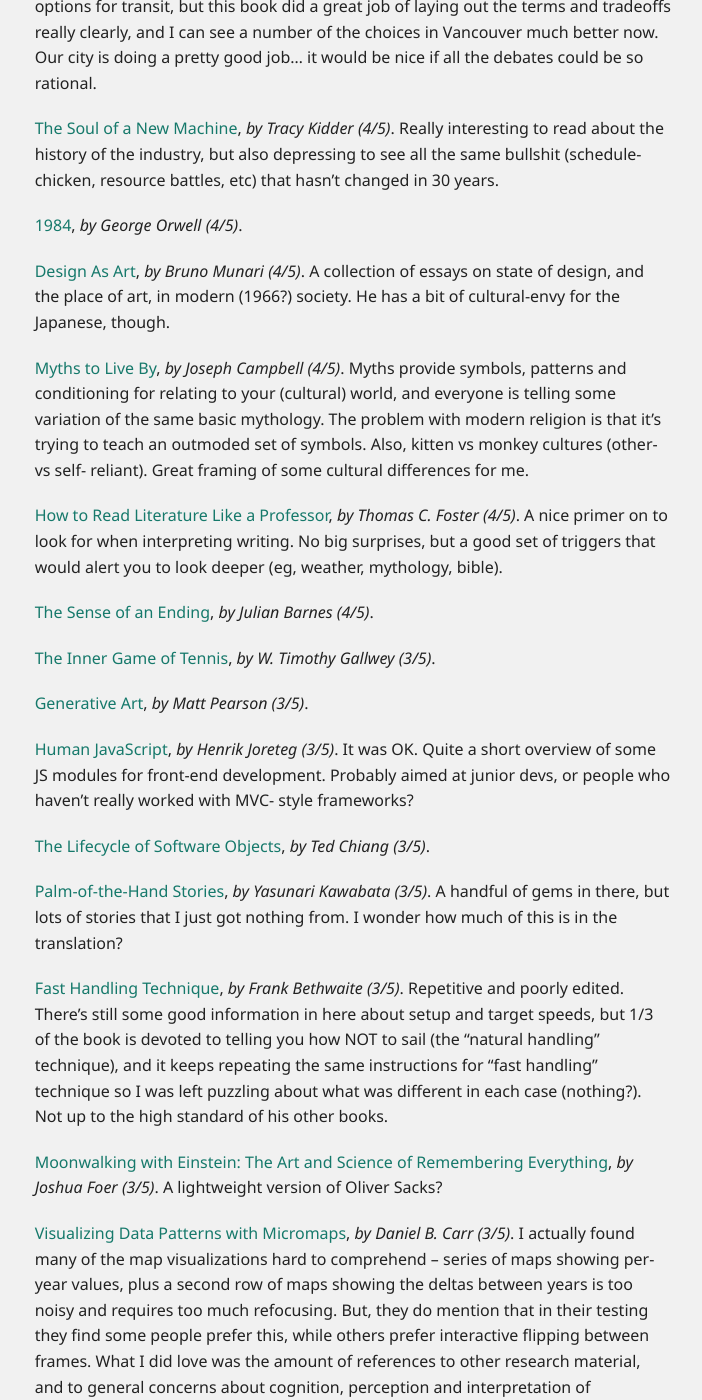
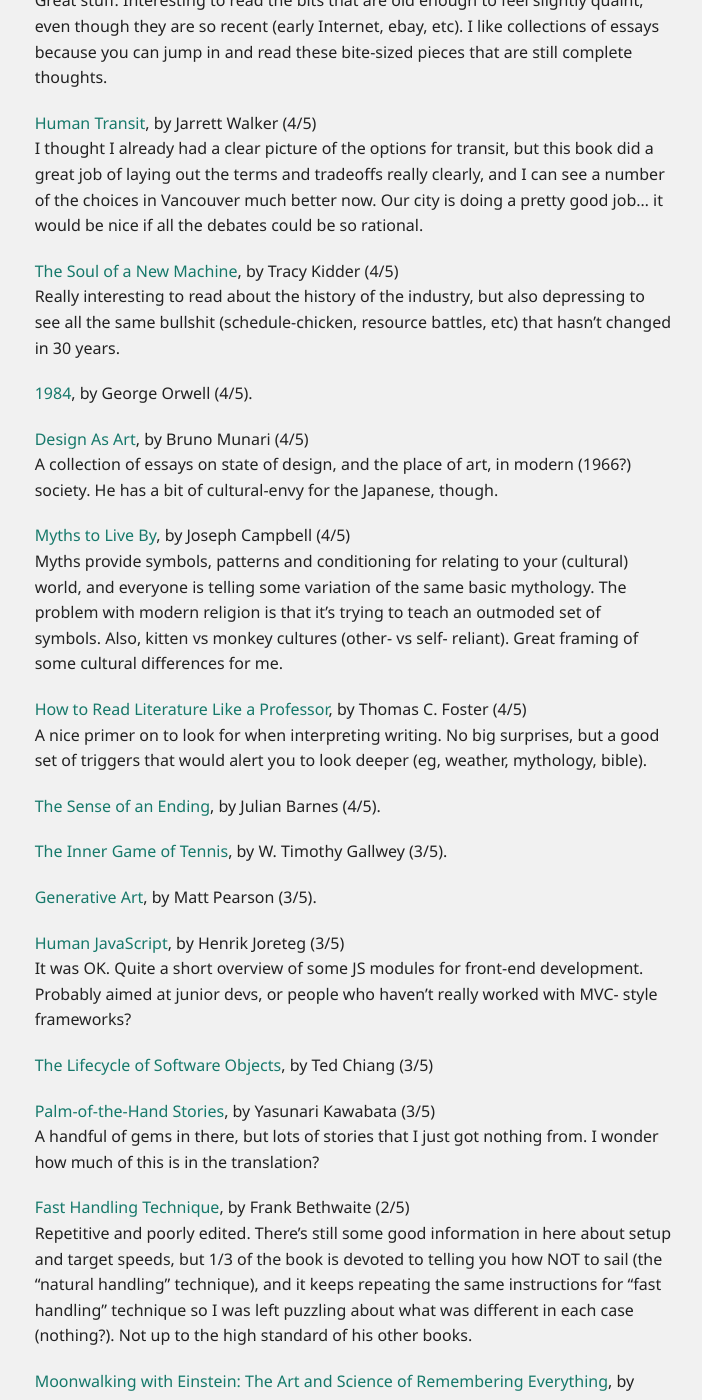
Before and after one commit to findango/finlaycannon.com, a Jekyll site: the page built from _posts/2014-09-08-reading-2013.md, in a window 1280 px wide and 1400 px high, scrolled down 1138 px. Shown: the whole window, without its empty margins (287-989 px from the left). Built offline with Jekyll 4.4.1, drawn with Linux system fonts in a browser that asks for light colours; Markdown is read by kramdown in place of the engine named in the settings; some of the changed text lies outside the part shown.

Commit message:
Update from Forestry.io - Updated 2014-09-08-reading-2013.md

```diff
--- a/_posts/2014-09-08-reading-2013.md
+++ b/_posts/2014-09-08-reading-2013.md
@@ -1,157 +1,101 @@
 ---
-date: 2013-11-21 22:05:58
+date: 2013-11-21 22:05:58 +0000
 layout: reading_list
 slug: reading-2013
 title: Reading 2013
 categories:
 - reading
 excerpt: I can't stop reading.
+
 ---
-
-
-[Simplicity](http://amazon.com/dp/0140258396/), _by Edward De Bono (5/5)_.
-(re-read Oct 2013) What a great book. Simplicity is not a natural outcome --
-you have to choose it as a value, and actively seek to achieve it. I was very
-inspired by this book years ago when I first read it, and it was neat to see
-how many of the ideas I repeat all the time to others (without remembering
-that this book was the original source).
+[Simplicity](http://amazon.com/dp/0140258396/), by Edward De Bono (5/5)
+(re-read Oct 2013) What a great book. Simplicity is not a natural outcome -- you have to choose it as a value, and actively seek to achieve it. I was very inspired by this book years ago when I first read it, and it was neat to see how many of the ideas I repeat all the time to others (without remembering that this book was the original source).
 
 [Mindstorms: Children, Computers, And Powerful
-Ideas](http://amazon.com/dp/0465046746/), _by Seymour Papert (5/5)_. The
-philosophy behind the LOGO programming language as a method for teaching
-mathematical thought to children -- I remember doing some of these exercises
-in Grade 3 or 4. Look up Bret Victor to see some very interesting contemporary
-programming tools/UI inspired by this work.
+Ideas](http://amazon.com/dp/0465046746/), by Seymour Papert (5/5)
+The philosophy behind the LOGO programming language as a method for teaching mathematical thought to children -- I remember doing some of these exercises in Grade 3 or 4. Look up Bret Victor to see some very interesting contemporary programming tools/UI inspired by this work.
 
-[What It is Like to Go to War](http://amazon.com/dp/0802119921/), _by Karl Marlantes (4/5)_.
+[What It is Like to Go to War](http://amazon.com/dp/0802119921/), by Karl Marlantes (4/5)
 Powerful.
 
-[Staying Power](http://amazon.com/dp/019921896X/), _by Michael A. Cusumano
-(4/5)_. An excellent perspective on the qualities it takes to stay relevant in
-business: <br/>1. platforms (not just products), <br/>2. services (not just
-platforms or products),<br/>3. capabilities (not just strategy),<br/>4. pull
-systems (not push), <br/>5. economies of scope (not scale),<br/>6. flexibility
-in operations and decision making.<br/>This definitely gave me a new
-vocabulary and lens to look at the maneuverings of giants like Sony, Apple,
-IBM, ...
+[Staying Power](http://amazon.com/dp/019921896X/), _by Michael A. Cusumano (4/5)_
+An excellent perspective on the qualities it takes to stay relevant in
+business:
 
-[The Making of Prince of Persia](http://amazon.com/dp/B005WUE6Q2/), _by Jordan Mechner
-(4/5)_. Good times in computer history! When game development was small enough
-to be done by a single person + a little help (Fred Brooks' surgical team?).
-Also a couple of neat connections in this book for me: years ago I had read
-his brother's account of studying Go in Japan, and he also mentions Janice
-Kim, author of the first Go book I ever read.
+1. platforms (not just products),
+2. services (not just platforms or products),
+3. capabilities (not just strategy),
+4. pull systems (not push),
+5. economies of scope (not scale),
+6. flexibility in operations and decision making.
 
-[Distrust That Particular Flavor](http://amazon.com/dp/039915843X/), _by
-William Gibson (4/5)_. Great stuff. Interesting to read the bits that are old
-enough to feel slightly quaint, even though they are so recent (early
-Internet, ebay, etc). I like collections of essays because you can jump in and
-read these bite-sized pieces that are still complete thoughts.
+This definitely gave me a new vocabulary and lens to look at the maneuverings of giants like Sony, Apple, IBM, ...
 
-[Human Transit](http://amazon.com/dp/1597269719/), _by Jarrett Walker (4/5)_.
-I thought I already had a clear picture of the options for transit, but this
-book did a great job of laying out the terms and tradeoffs really clearly, and
-I can see a number of the choices in Vancouver much better now. Our city is
-doing a pretty good job... it would be nice if all the debates could be so
-rational.
+[The Making of Prince of Persia](http://amazon.com/dp/B005WUE6Q2/), by Jordan Mechner (4/5)
+Good times in computer history! When game development was small enough to be done by a single person + a little help (Fred Brooks' surgical team?). Also a couple of neat connections in this book for me: years ago I had read his brother's account of studying Go in Japan, and he also mentions Janice Kim, author of the first Go book I ever read.
 
-[The Soul of a New Machine](http://amazon.com/dp/0316491977/), _by Tracy
-Kidder (4/5)_. Really interesting to read about the history of the industry,
-but also depressing to see all the same bullshit (schedule-chicken, resource
-battles, etc) that hasn't changed in 30 years.
+[Distrust That Particular Flavor](http://amazon.com/dp/039915843X/), by William Gibson (4/5)
+Great stuff. Interesting to read the bits that are old enough to feel slightly quaint, even though they are so recent (early Internet, ebay, etc). I like collections of essays because you can jump in and read these bite-sized pieces that are still complete thoughts.
 
-[1984](http://amazon.com/dp/0451524934/), _by George Orwell (4/5)_.
+[Human Transit](http://amazon.com/dp/1597269719/), by Jarrett Walker (4/5)
+I thought I already had a clear picture of the options for transit, but this book did a great job of laying out the terms and tradeoffs really clearly, and I can see a number of the choices in Vancouver much better now. Our city is doing a pretty good job... it would be nice if all the debates could be so rational.
 
+[The Soul of a New Machine](http://amazon.com/dp/0316491977/), by Tracy Kidder (4/5)
+Really interesting to read about the history of the industry, but also depressing to see all the same bullshit (schedule-chicken, resource battles, etc) that hasn't changed in 30 years.
 
-[Design As Art](http://amazon.com/dp/0141035811/), _by Bruno Munari (4/5)_. A
-collection of essays on state of design, and the place of art, in modern
-(1966?) society. He has a bit of cultural-envy for the Japanese, though.
+[1984](http://amazon.com/dp/0451524934/), by George Orwell (4/5).
 
-[Myths to Live By](http://amazon.com/dp/0140194614/), _by Joseph Campbell
-(4/5)_. Myths provide symbols, patterns and conditioning for relating to your
-(cultural) world, and everyone is telling some variation of the same basic
-mythology. The problem with modern religion is that it's trying to teach an
-outmoded set of symbols. Also, kitten vs monkey cultures (other- vs self-
-reliant). Great framing of some cultural differences for me.
+[Design As Art](http://amazon.com/dp/0141035811/), by Bruno Munari (4/5)
+A collection of essays on state of design, and the place of art, in modern (1966?) society. He has a bit of cultural-envy for the Japanese, though.
 
-[How to Read Literature Like a Professor](http://amazon.com/dp/006000942X/),
-_by Thomas C. Foster (4/5)_. A nice primer on to look for when interpreting
-writing. No big surprises, but a good set of triggers that would alert you to
-look deeper (eg, weather, mythology, bible).
+[Myths to Live By](http://amazon.com/dp/0140194614/), by Joseph Campbell (4/5)
+Myths provide symbols, patterns and conditioning for relating to your (cultural) world, and everyone is telling some variation of the same basic mythology. The problem with modern religion is that it's trying to teach an outmoded set of symbols. Also, kitten vs monkey cultures (other- vs self- reliant). Great framing of some cultural differences for me.
 
-[The Sense of an Ending](http://amazon.com/dp/0224094157/), _by Julian Barnes (4/5)_.
+[How to Read Literature Like a Professor](http://amazon.com/dp/006000942X/), by Thomas C. Foster (4/5)
+A nice primer on to look for when interpreting writing. No big surprises, but a good set of triggers that would alert you to look deeper (eg, weather, mythology, bible).
 
+[The Sense of an Ending](http://amazon.com/dp/0224094157/), by Julian Barnes (4/5).
 
-[The Inner Game of Tennis](http://amazon.com/dp/0679778314/), _by W. Timothy Gallwey (3/5)_.
+[The Inner Game of Tennis](http://amazon.com/dp/0679778314/), by W. Timothy Gallwey (3/5).
 
+[Generative Art](http://amazon.com/dp/1935182625/), by Matt Pearson (3/5).
 
-[Generative Art](http://amazon.com/dp/1935182625/), _by Matt Pearson (3/5)_.
+[Human JavaScript](http://amazon.com/dp/B00G9FGHFW/), by Henrik Joreteg (3/5)
+It was OK. Quite a short overview of some JS modules for front-end development. Probably aimed at junior devs, or people who haven't really worked with MVC- style frameworks?
 
+[The Lifecycle of Software Objects](http://amazon.com/dp/1596063173/), by Ted Chiang (3/5)
 
-[Human JavaScript](http://amazon.com/dp/B00G9FGHFW/), _by Henrik Joreteg (3/5)_. It was
-OK. Quite a short overview of some JS modules for front-end development.
-Probably aimed at junior devs, or people who haven't really worked with MVC-
-style frameworks?
+[Palm-of-the-Hand Stories](http://amazon.com/dp/0374530491/), by Yasunari Kawabata (3/5)
+A handful of gems in there, but lots of stories that I just got nothing from. I wonder how much of this is in the translation?
 
-[The Lifecycle of Software Objects](http://amazon.com/dp/1596063173/), _by Ted Chiang (3/5)_.
+[Fast Handling Technique](http://amazon.com/dp/1408154161/), by Frank Bethwaite (2/5)
+Repetitive and poorly edited. There's still some good information in here about setup and target speeds, but 1/3 of the book is devoted to telling you how NOT to sail (the "natural handling" technique), and it keeps repeating the same instructions for "fast handling" technique so I was left puzzling about what was different in each case (nothing?). Not up to the high standard of his other books.
 
-
-[Palm-of-the-Hand Stories](http://amazon.com/dp/0374530491/), _by Yasunari
-Kawabata (3/5)_.  A handful of gems in there, but lots of stories that I just
-got nothing from. I wonder how much of this is in the translation?
-
-[Fast Handling Technique](http://amazon.com/dp/1408154161/), _by Frank
-Bethwaite (3/5)_.  Repetitive and poorly edited. There's still some good
-information in here about setup and target speeds, but 1/3 of the book is
-devoted to telling you how NOT to sail (the "natural handling" technique), and
-it keeps repeating the same instructions for "fast handling" technique so I
-was left puzzling about what was different in each case (nothing?). Not up to
-the high standard of his other books.
-
-[Moonwalking with Einstein: The Art and Science of Remembering Everything](http://amazon.com/dp/159420229X/), _by Joshua Foer (3/5)_.
+[Moonwalking with Einstein: The Art and Science of Remembering Everything](http://amazon.com/dp/159420229X/), by Joshua Foer (3/5)
 A lightweight version of Oliver Sacks?
 
-[Visualizing Data Patterns with Micromaps](http://amazon.com/dp/142007573X/),
-_by Daniel B. Carr (3/5)_.  I actually found many of the map visualizations
-hard to comprehend -- series of maps showing per-year values, plus a second
-row of maps showing the deltas between years is too noisy and requires too
-much refocusing. But, they do mention that in their testing they find some
-people prefer this, while others prefer interactive flipping between frames.
-What I did love was the amount of references to other research material, and
-to general concerns about cognition, perception and interpretation of
-visualizations.
+[Visualizing Data Patterns with Micromaps](http://amazon.com/dp/142007573X/), by Daniel B. Carr (3/5)
+I actually found many of the map visualizations hard to comprehend -- series of maps showing per-year values, plus a second row of maps showing the deltas between years is too noisy and requires too much refocusing. But, they do mention that in their testing they find some people prefer this, while others prefer interactive flipping between frames. What I did love was the amount of references to other research material, and to general concerns about cognition, perception and interpretation of visualizations.
 
-[The Sisters Brothers](http://amazon.com/dp/0062041266/), _by Patrick deWitt (3/5)_.
+[The Sisters Brothers](http://amazon.com/dp/0062041266/), by Patrick deWitt (3/5).
 
+[The Housekeeper and the Professor](http://amazon.com/dp/0312427808/), by Yōko Ogawa (3/5)
+A very simple story, told in the Japanese style of "being there". I don't see what people find so interesting about it -- maybe romantic ideas about mathematical intuition? Or personal experience with caring for someone with dementia?
 
-[The Housekeeper and the Professor](http://amazon.com/dp/0312427808/), _by
-Yōko Ogawa (3/5)_. A very simple story, told in the Japanese style of "being
-there". I don't see what people find so interesting about it -- maybe romantic
-ideas about mathematical intuition? Or personal experience with caring for
-someone with dementia?
-
-[On Bullshit](http://amazon.com/dp/0691122946/), _by Harry G. Frankfurt (3/5)_.
+[On Bullshit](http://amazon.com/dp/0691122946/), by Harry G. Frankfurt (3/5)
 I suspect the author has a talent for bullshit.
 
-[Dead Men Scare Me Stupid](http://amazon.com/dp/0975579983/), _by John
-Swartzwelder (3/5)_. More Frank Burly zaniness, this time with ghosts. Just
+[Dead Men Scare Me Stupid](http://amazon.com/dp/0975579983/), by John Swartzwelder (3/5)
+More Frank Burly zaniness, this time with ghosts. Just
 lots of chuckles, nothing more.
 
-[The Friends of Eddie Coyle](http://amazon.com/dp/031242969X/), _by George V. Higgins (3/5)_.
+[The Friends of Eddie Coyle](http://amazon.com/dp/031242969X/), by George V. Higgins (3/5)
 
+[The War of Art: Break Through the Blocks & Win Your Inner Creative Battles](http://amazon.com/dp/0446691437/), by Steven Pressfield (2/5)
+Creative motivation for people who believe in God? Meh. It had a few good moments, but in general the personification and externalization of Resistance didn't work for me.
 
-[The War of Art: Break Through the Blocks & Win Your Inner Creative Battles](http://amazon.com/dp/0446691437/), _by Steven Pressfield (2/5)_.
-Creative motivation for people who believe in God? Meh. It had a few good
-moments, but in general the personification and externalization of Resistance
-didn't work for me.
+[Picture This: How Pictures Work](http://amazon.com/dp/0613300912/), by Molly Bang (2/5)
+Kind of interesting; short and simple. I'm not sure how much of this requires cultural learning of how to interpret the symbols of a picture (not that this takes anything away from it). Could be a good jumping off point to go and read more deeply about the topic.
 
-[Picture This: How Pictures Work](http://amazon.com/dp/0613300912/), _by Molly
-Bang (2/5)_. Kind of interesting; short and simple. I'm not sure how much of
-this requires cultural learning of how to interpret the symbols of a picture
-(not that this takes anything away from it). Could be a good jumping off point
-to go and read more deeply about the topic.
-
-[Broken Angels (Takeshi Kovacs, #2)](http://amazon.com/dp/0345457714/), _by
-Richard K. Morgan (2/5)_. Weak. The earlier book, Altered Carbon, was a good
-matrix-meets-blade-runner blend of sci-fi and detective story. This one took
-the space-marine angle, and didn't really do anything interesting with it.
+[Broken Angels (Takeshi Kovacs, #2)](http://amazon.com/dp/0345457714/), by Richard K. Morgan (2/5)
+Weak. The earlier book, Altered Carbon, was a good matrix-meets-blade-runner blend of sci-fi and detective story. This one took the space-marine angle, and didn't really do anything interesting with it.
```
